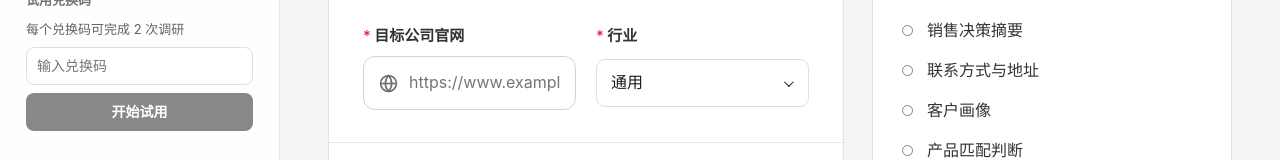
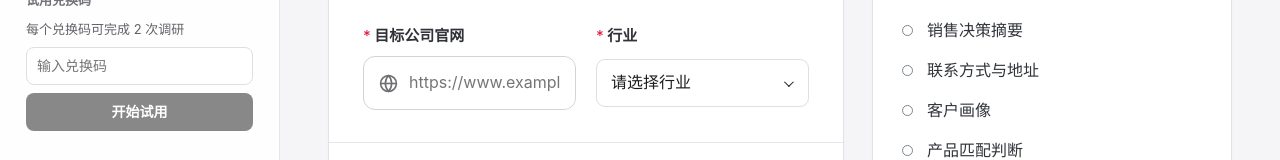
Before and after one commit to yingxifang73-hue/sales-intel-agent, a Next.js app: page / in a window 1280 px wide. Shown: the part 259-419 px from the top of the page. Built offline with nearby package versions, Linux system fonts and the light colour scheme.

Commit message:
fix: update IndustrySelector.tsx with latest fixes

```diff
--- a/src/components/IndustrySelector.tsx
+++ b/src/components/IndustrySelector.tsx
@@ -6,7 +6,6 @@ import type { Preset } from "@/lib/types";
 type IndustryOption = { label: string; preset: Preset; customIndustry?: string };
 
 const INDUSTRIES: IndustryOption[] = [
-  { label: "通用", preset: "general" },
   { label: "电商", preset: "ecommerce" },
   { label: "零售与连锁", preset: "ecommerce", customIndustry: "零售与连锁" },
   { label: "消费品 / 品牌", preset: "ecommerce", customIndustry: "消费品与品牌" },
@@ -24,9 +23,7 @@ const INDUSTRIES: IndustryOption[] = [
   { label: "汽车与零部件", preset: "manufacturing", customIndustry: "汽车与零部件" },
 ];
 
-function fallbackLabel(preset: Preset): string {
-  return INDUSTRIES.find((item) => item.preset === preset)?.label ?? "通用";
-}
+const EMPTY_LABEL = "请选择行业";
 
 export function IndustrySelector({
   preset,
@@ -42,7 +39,12 @@ export function IndustrySelector({
   const [open, setOpen] = useState(false);
   const [customMode, setCustomMode] = useState(Boolean(customIndustry));
   const rootRef = useRef<HTMLDivElement>(null);
-  const selectedLabel = customIndustry || fallbackLabel(preset);
+  const selectedLabel = customIndustry || (preset === "general" && !customIndustry ? "" : INDUSTRIES.find((item) => item.preset === preset)?.label ?? "");
+
+  // When the parent resets customIndustry (e.g. via 清空), exit custom mode.
+  useEffect(() => {
+    if (!customIndustry) setCustomMode(false);
+  }, [customIndustry]);
 
   useEffect(() => {
     const close = (event: MouseEvent) => {
@@ -63,7 +65,7 @@ export function IndustrySelector({
   return (
     <div className="si-industry-selector" ref={rootRef}>
       <button className="si-industry-trigger" type="button" aria-haspopup="listbox" aria-expanded={open} onClick={() => setOpen((value) => !value)}>
-        <span>{selectedLabel}</span><i aria-hidden="true" />
+        <span className={selectedLabel ? "" : "si-industry-placeholder"}>{selectedLabel || EMPTY_LABEL}</span><i aria-hidden="true" />
       </button>
       {open && (
         <div className="si-industry-menu" role="listbox" aria-label="选择行业">
```
